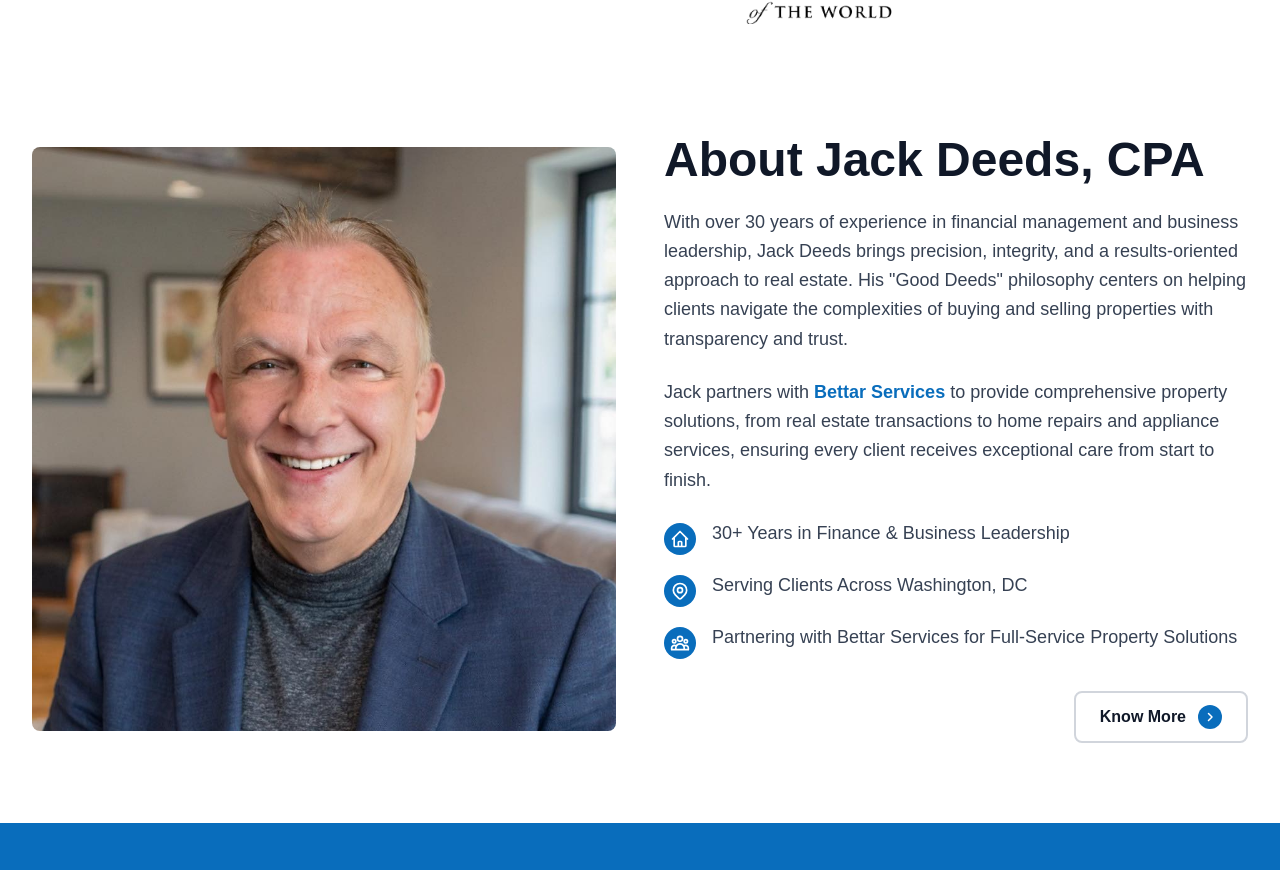
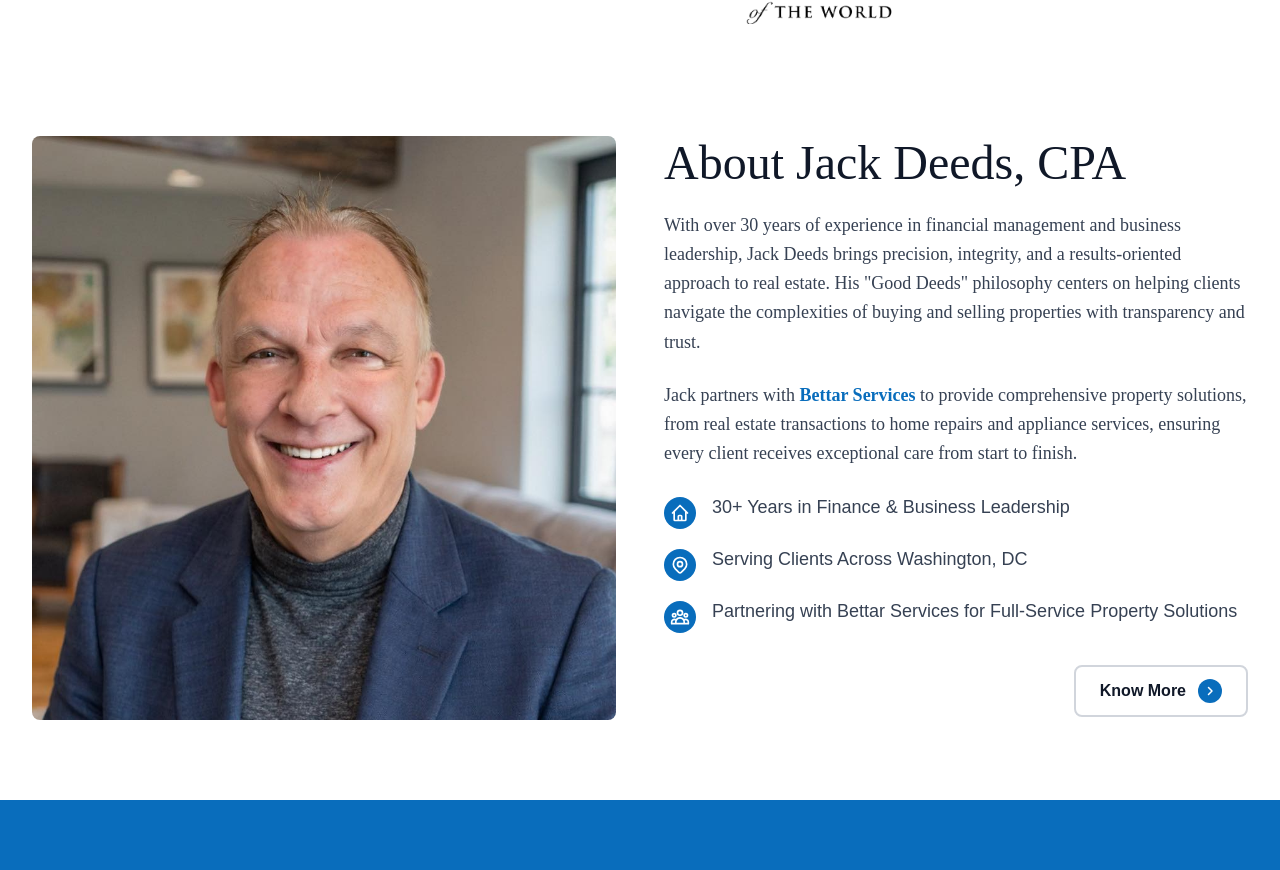
Before and after one commit to bettarappliance/gooddeeds, a Next.js app: page / in a window 1280 px wide. Shown: the part 1012-1882 px from the top of the page. Built offline with nearby package versions, Linux system fonts and the light colour scheme.

Commit message:
update font

```diff
--- a/src/app/page.tsx
+++ b/src/app/page.tsx
@@ -204,16 +204,16 @@ export default function Home() {
 
             {/* Right Column - Content */}
             <div>
-              <h2 className="text-4xl md:text-5xl font-bold text-gray-900 mb-6">
+              <h2 className="text-4xl md:text-5xl font-bold text-gray-900 mb-6" style={{ fontFamily: "'Times New Roman', Times, serif", fontWeight: 'normal' }}>
                 About Jack Deeds, CPA
               </h2>
-              <p className="text-lg text-gray-700 mb-6 leading-relaxed">
+              <p className="text-lg text-gray-700 mb-6 leading-relaxed" style={{ fontFamily: "'Times New Roman', Times, serif", fontWeight: 'normal' }}>
                 With over 30 years of experience in financial management and business leadership,
                 Jack Deeds brings precision, integrity, and a results-oriented approach to real estate.
                 His "Good Deeds" philosophy centers on helping clients navigate the complexities of
                 buying and selling properties with transparency and trust.
               </p>
-              <p className="text-lg text-gray-700 mb-6 leading-relaxed">
+              <p className="text-lg text-gray-700 mb-6 leading-relaxed" style={{ fontFamily: "'Times New Roman', Times, serif", fontWeight: 'normal' }}>
                 Jack partners with <span className="text-[#096DBC] font-semibold">Bettar Services</span> to
                 provide comprehensive property solutions, from real estate transactions to home repairs and
                 appliance services, ensuring every client receives exceptional care from start to finish.
```
